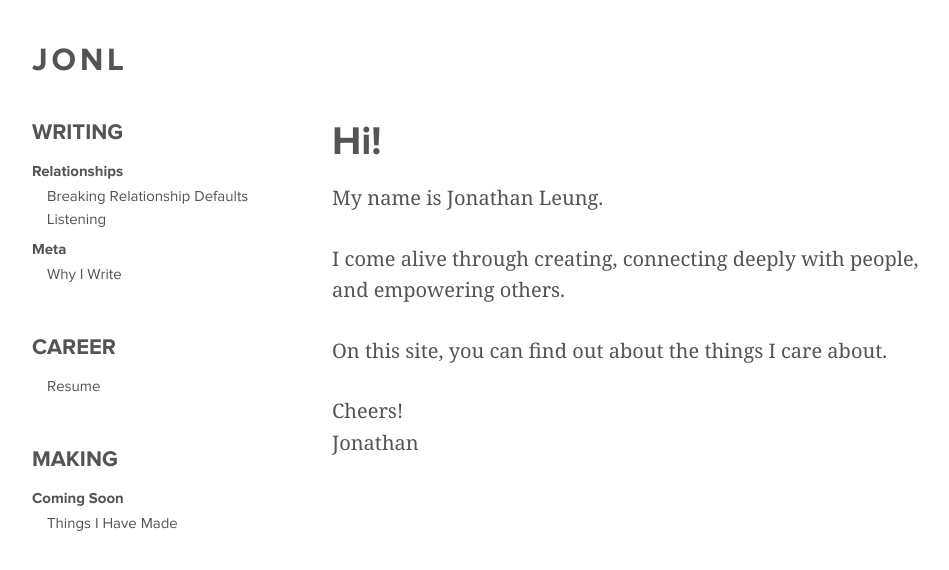
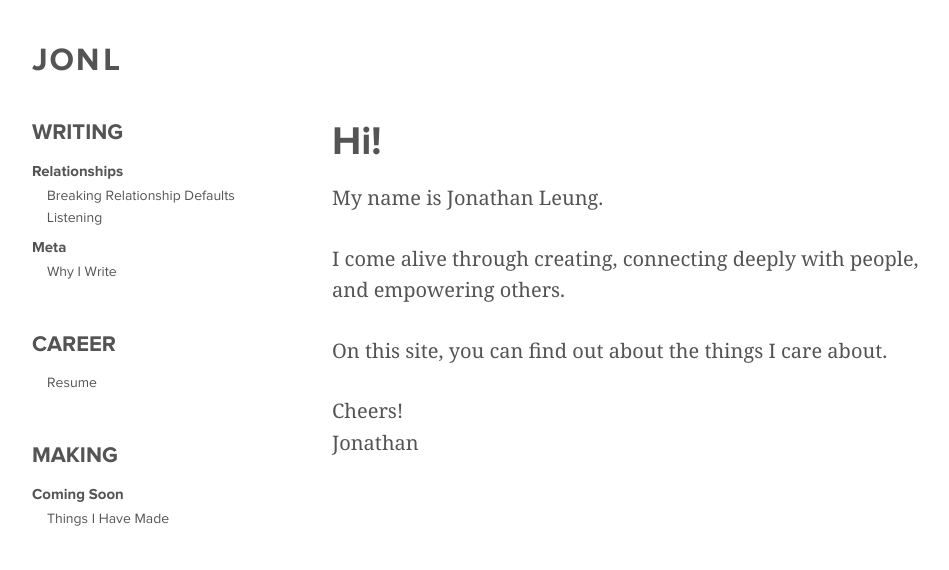
Before and after one commit to jonleung137/jonleung137.github.io, a Jekyll site: the page built from _posts/2017-09-10-welcome.markdown, in a window 1280 px wide. Shown: the top 570 px of the page, without its empty margins (158-1107 px from the left). Built offline with Jekyll 4.4.1, drawn with Linux system fonts in a browser that asks for light colours.

Commit message:
fix font issues

```diff
--- a/_includes/logo.html
+++ b/_includes/logo.html
@@ -1,5 +1,5 @@
 <div class="Logo">
   <a href="/">
-    <h1 class="Logo_title">JONL</h1>
+    <h1 class="Logo_title">JO<span id="jonl_n">N</span>L</h1>
   </a>
 </div>
--- a/css/logo.scss
+++ b/css/logo.scss
@@ -14,7 +14,11 @@
 .Logo_title {
   font-size: 32px;
   font-weight: bold;
-  letter-spacing: 4px;
+  letter-spacing: 2px;
 
   color: $main-color;
 }
+
+#jonl_n {
+  letter-spacing: 4px;
+}
--- a/css/shared.scss
+++ b/css/shared.scss
@@ -4,5 +4,5 @@ $mobile-max-width: 700px;
 
 // COLORS
 
-$main-color: rgba(84, 84, 84); //#545427;
+$main-color: rgb(84, 84, 84); //#545427;
 $read-color: #999999;
--- a/css/sidebar.scss
+++ b/css/sidebar.scss
@@ -38,7 +38,7 @@
 }
 
 .Section_post-title, .Subsection_post-title {
-  font-size: 15px;
+  font-size: 14px;
   margin-left: 15px;
   margin-bottom: 8px;
 }
```
